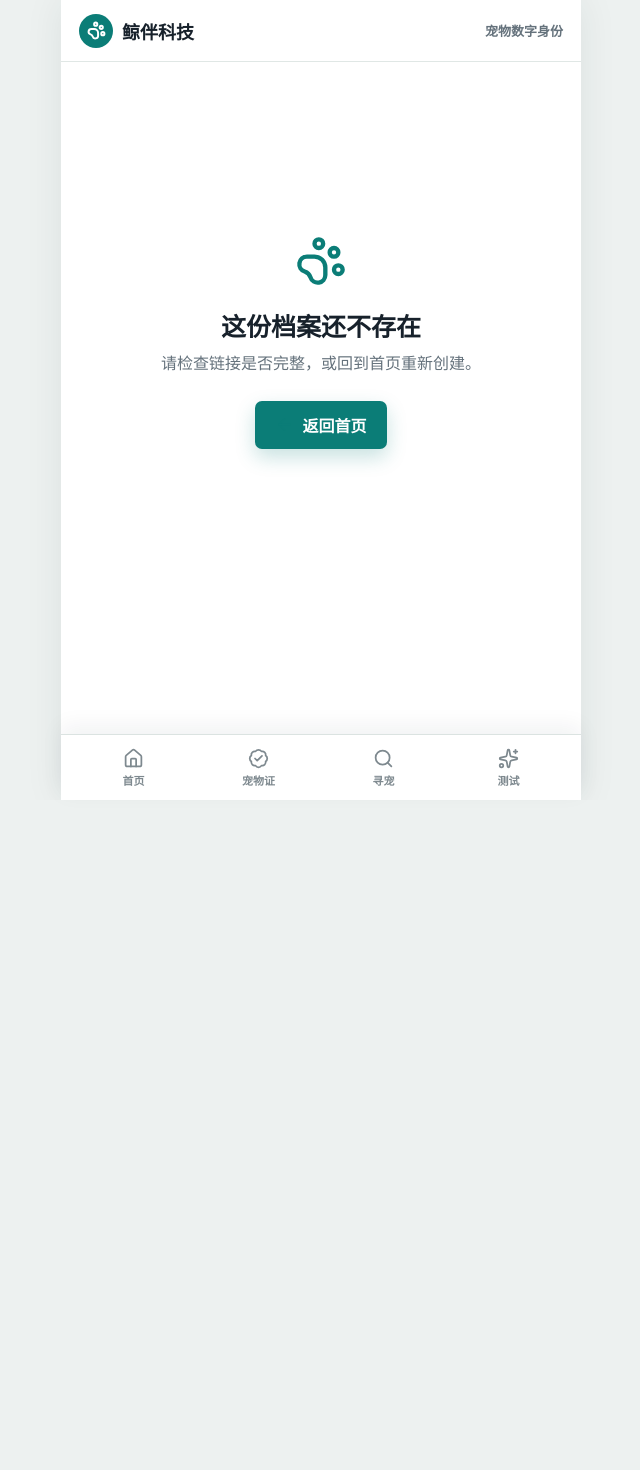
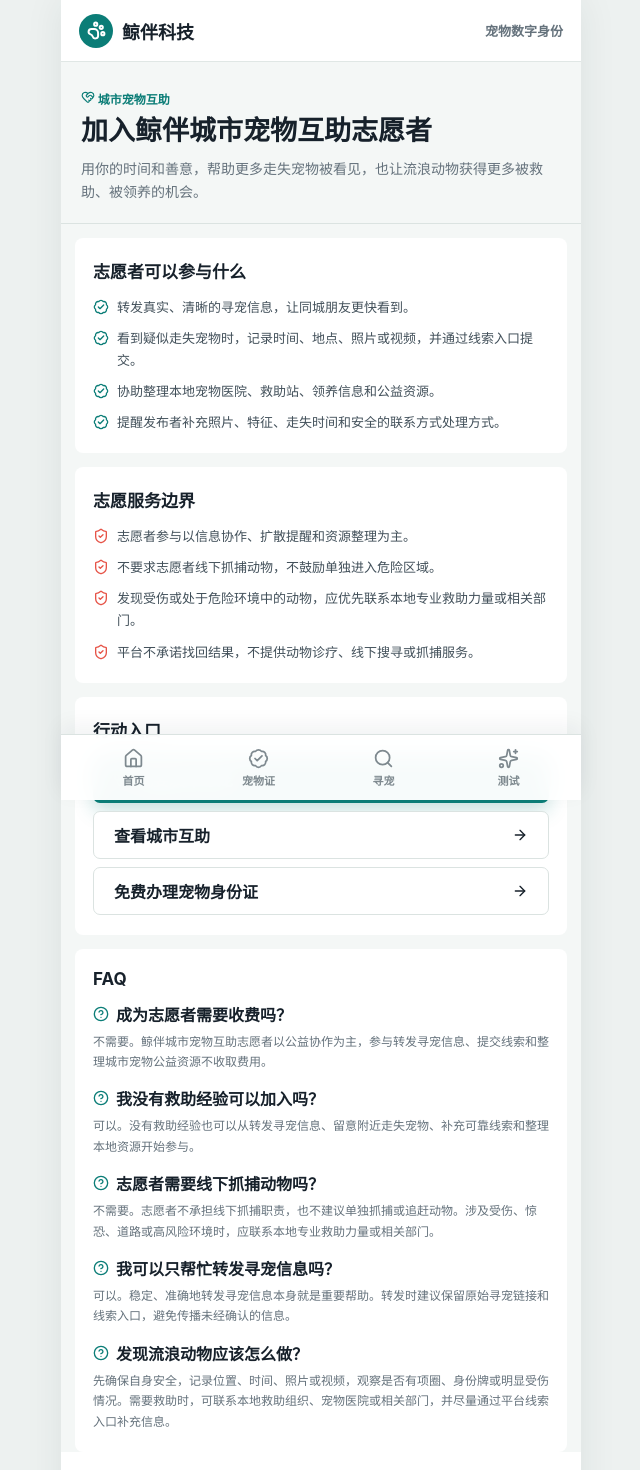
Before and after one commit to yukizhang31666/jingban-pet-rescue, a Next.js app: page /volunteer in a window 1280 px wide. Before the commit this address had no page. Shown: the top 1470 px of the page, without its empty margins (319-959 px from the left). Before the commit the page ends 800 px from the top, so only its background shows below. Built offline with nearby package versions, Linux system fonts and the light colour scheme.

Commit message:
Add volunteer page

```diff
--- a/src/app/sitemap.ts
+++ b/src/app/sitemap.ts
@@ -4,13 +4,13 @@ import { siteConfig } from "@/lib/site-config";
 
 export default function sitemap(): MetadataRoute.Sitemap {
   const lastModified = new Date();
-  const coreRoutes = ["", "/pet-id/new", "/lost", "/lost/new", "/city", "/success", "/invite", "/services", "/guide", "/guide/cat-lost", "/guide/dog-lost", "/guide/pet-lost", "/templates", "/cases", "/search-intent", "/search-intent/cat-lost-nearby", "/search-intent/dog-lost-nearby", "/search-intent/pet-lost-post", "/search-intent/lost-pet-notice"];
+  const coreRoutes = ["", "/pet-id/new", "/lost", "/lost/new", "/city", "/volunteer", "/success", "/invite", "/services", "/guide", "/guide/cat-lost", "/guide/dog-lost", "/guide/pet-lost", "/templates", "/cases", "/search-intent", "/search-intent/cat-lost-nearby", "/search-intent/dog-lost-nearby", "/search-intent/pet-lost-post", "/search-intent/lost-pet-notice"];
   return [
     ...coreRoutes.map((path) => ({
       url: path ? `${siteConfig.url}${path}` : `${siteConfig.url}/`,
       lastModified,
       changeFrequency: path === "" || path === "/lost" ? "daily" as const : "weekly" as const,
-      priority: path === "" ? 1 : path === "/lost" ? 0.9 : path === "/pet-id/new" || path === "/city" ? 0.85 : 0.7,
+      priority: path === "" ? 1 : path === "/lost" ? 0.9 : path === "/pet-id/new" || path === "/city" ? 0.85 : path === "/volunteer" ? 0.75 : 0.7,
     })),
     ...cities.map((city) => ({
       url: `${siteConfig.url}/city/${city.slug}`,
--- /dev/null
+++ b/src/app/volunteer/page.tsx
@@ -0,0 +1,139 @@
+import type { Metadata } from "next";
+import Link from "next/link";
+import { ArrowRight, BadgeCheck, HeartHandshake, HelpCircle, Megaphone, ShieldCheck } from "lucide-react";
+import { MobileShell } from "@/components/mobile-shell";
+import { createBreadcrumbJsonLd, createFaqJsonLd, createWebPageJsonLd, serializeJsonLd } from "@/lib/seo";
+import { siteConfig } from "@/lib/site-config";
+
+const pageDescription = "加入鲸伴城市宠物互助志愿者，协助扩散寻宠信息、提交线索、整理城市宠物公益资源，让更多走失宠物和流浪动物被看见。";
+
+export const metadata: Metadata = {
+  title: "鲸伴城市宠物互助志愿者｜一起帮助走失宠物被看见",
+  description: pageDescription,
+};
+
+const volunteerTasks = [
+  "转发真实、清晰的寻宠信息，让同城朋友更快看到。",
+  "看到疑似走失宠物时，记录时间、地点、照片或视频，并通过线索入口提交。",
+  "协助整理本地宠物医院、救助站、领养信息和公益资源。",
+  "提醒发布者补充照片、特征、走失时间和安全的联系方式处理方式。",
+];
+
+const serviceBoundaries = [
+  "志愿者参与以信息协作、扩散提醒和资源整理为主。",
+  "不要求志愿者线下抓捕动物，不鼓励单独进入危险区域。",
+  "发现受伤或处于危险环境中的动物，应优先联系本地专业救助力量或相关部门。",
+  "平台不承诺找回结果，不提供动物诊疗、线下搜寻或抓捕服务。",
+];
+
+const actions = [
+  { label: "我要发布寻宠", href: "/lost/new", primary: true },
+  { label: "查看城市互助", href: "/city" },
+  { label: "免费办理宠物身份证", href: "/pet-id/new" },
+];
+
+const faqs = [
+  {
+    question: "成为志愿者需要收费吗？",
+    answer: "不需要。鲸伴城市宠物互助志愿者以公益协作为主，参与转发寻宠信息、提交线索和整理城市宠物公益资源不收取费用。",
+  },
+  {
+    question: "我没有救助经验可以加入吗？",
+    answer: "可以。没有救助经验也可以从转发寻宠信息、留意附近走失宠物、补充可靠线索和整理本地资源开始参与。",
+  },
+  {
+    question: "志愿者需要线下抓捕动物吗？",
+    answer: "不需要。志愿者不承担线下抓捕职责，也不建议单独抓捕或追赶动物。涉及受伤、惊恐、道路或高风险环境时，应联系本地专业救助力量或相关部门。",
+  },
+  {
+    question: "我可以只帮忙转发寻宠信息吗？",
+    answer: "可以。稳定、准确地转发寻宠信息本身就是重要帮助。转发时建议保留原始寻宠链接和线索入口，避免传播未经确认的信息。",
+  },
+  {
+    question: "发现流浪动物应该怎么做？",
+    answer: "先确保自身安全，记录位置、时间、照片或视频，观察是否有项圈、身份牌或明显受伤情况。需要救助时，可联系本地救助组织、宠物医院或相关部门，并尽量通过平台线索入口补充信息。",
+  },
+];
+
+const webPageJsonLd = createWebPageJsonLd("鲸伴城市宠物互助志愿者", "/volunteer", pageDescription);
+const breadcrumbJsonLd = createBreadcrumbJsonLd([
+  { name: "首页", url: siteConfig.url },
+  { name: "城市宠物互助志愿者", url: `${siteConfig.url}/volunteer` },
+]);
+const faqJsonLd = createFaqJsonLd(faqs);
+
+export default function VolunteerPage() {
+  return (
+    <MobileShell>
+      <script type="application/ld+json" dangerouslySetInnerHTML={{ __html: serializeJsonLd(webPageJsonLd) }} />
+      <script type="application/ld+json" dangerouslySetInnerHTML={{ __html: serializeJsonLd(breadcrumbJsonLd) }} />
+      <script type="application/ld+json" dangerouslySetInnerHTML={{ __html: serializeJsonLd(faqJsonLd) }} />
+      <div className="form-page">
+        <header className="page-heading">
+          <span className="eyebrow"><HeartHandshake size={14} /> 城市宠物互助</span>
+          <h1>加入鲸伴城市宠物互助志愿者</h1>
+          <p>用你的时间和善意，帮助更多走失宠物被看见，也让流浪动物获得更多被救助、被领养的机会。</p>
+        </header>
+
+        <section className="identity-section" aria-labelledby="volunteer-tasks-title">
+          <h2 id="volunteer-tasks-title">志愿者可以参与什么</h2>
+          <div style={{ display: "grid", gap: 9 }}>
+            {volunteerTasks.map((task) => (
+              <p key={task} style={{ display: "flex", gap: 8, alignItems: "flex-start", margin: 0, color: "#42505a", fontSize: 13, lineHeight: 1.7 }}>
+                <BadgeCheck size={16} style={{ color: "var(--teal)", flex: "0 0 auto", marginTop: 3 }} />
+                <span>{task}</span>
+              </p>
+            ))}
+          </div>
+        </section>
+
+        <section className="identity-section" aria-labelledby="volunteer-boundary-title">
+          <h2 id="volunteer-boundary-title">志愿服务边界</h2>
+          <div style={{ display: "grid", gap: 9 }}>
+            {serviceBoundaries.map((boundary) => (
+              <p key={boundary} style={{ display: "flex", gap: 8, alignItems: "flex-start", margin: 0, color: "#42505a", fontSize: 13, lineHeight: 1.7 }}>
+                <ShieldCheck size={16} style={{ color: "var(--coral)", flex: "0 0 auto", marginTop: 3 }} />
+                <span>{boundary}</span>
+              </p>
+            ))}
+          </div>
+        </section>
+
+        <section className="identity-section" aria-labelledby="volunteer-actions-title">
+          <h2 id="volunteer-actions-title">行动入口</h2>
+          <div style={{ display: "grid", gap: 8 }}>
+            {actions.map((action) => (
+              <Link
+                className={action.primary ? "primary-button" : "secondary-button"}
+                href={action.href}
+                key={action.href}
+                style={{ justifyContent: "space-between", width: "100%" }}
+              >
+                <span style={{ display: "inline-flex", alignItems: "center", gap: 7 }}>
+                  {action.primary && <Megaphone size={17} />}
+                  {action.label}
+                </span>
+                <ArrowRight size={16} />
+              </Link>
+            ))}
+          </div>
+        </section>
+
+        <section className="identity-section" aria-labelledby="volunteer-faq-title">
+          <h2 id="volunteer-faq-title">FAQ</h2>
+          <div style={{ display: "grid", gap: 14 }}>
+            {faqs.map((faq) => (
+              <article key={faq.question}>
+                <h3 style={{ display: "flex", alignItems: "center", gap: 7, margin: "0 0 6px", fontSize: 16 }}>
+                  <HelpCircle size={16} style={{ color: "var(--teal)", flex: "0 0 auto" }} />
+                  {faq.question}
+                </h3>
+                <p style={{ margin: 0, color: "var(--muted)", fontSize: 12, lineHeight: 1.7 }}>{faq.answer}</p>
+              </article>
+            ))}
+          </div>
+        </section>
+      </div>
+    </MobileShell>
+  );
+}
```
